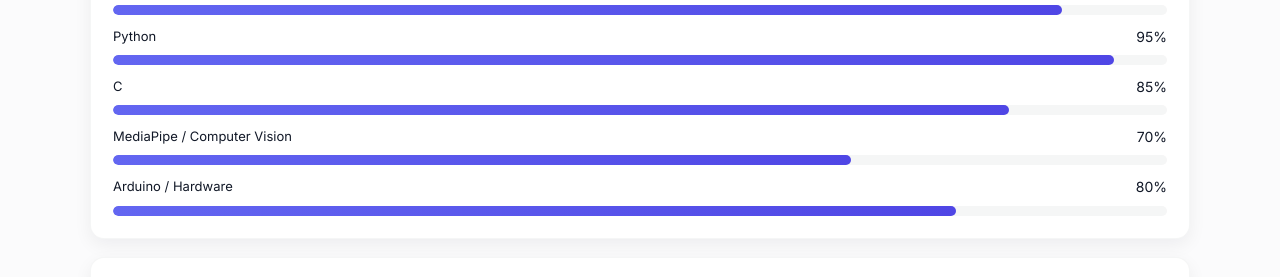
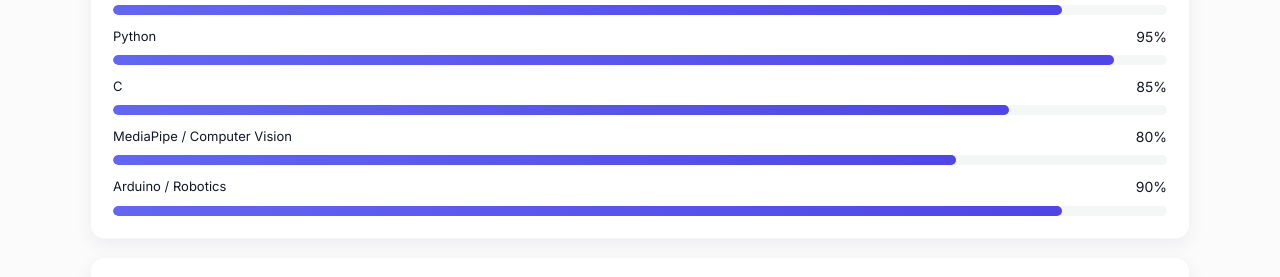
Before and after one commit to kwiinnn/Final-Project, a plain HTML site: page index.html in a window 1280 px wide. Shown: the part 2284-2561 px from the top of the page. Drawn offline with Linux system fonts and the light colour scheme.

Commit message:
Updated information

```diff
--- a/index.html
+++ b/index.html
@@ -181,12 +181,12 @@
             <div class="bar"><span style="width:85%"></span></div>
           </div>
           <div class="skill">
-            <div class="label"><span>MediaPipe / Computer Vision</span><span class="muted">70%</span></div>
-            <div class="bar"><span style="width:70%"></span></div>
+            <div class="label"><span>MediaPipe / Computer Vision</span><span class="muted">80%</span></div>
+            <div class="bar"><span style="width:80%"></span></div>
           </div>
           <div class="skill">
-            <div class="label"><span>Arduino / Hardware</span><span class="muted">80%</span></div>
-            <div class="bar"><span style="width:80%"></span></div>
+            <div class="label"><span>Arduino / Robotics</span><span class="muted">90%</span></div>
+            <div class="bar"><span style="width:90%"></span></div>
           </div>
         </div>
       </section>
@@ -236,7 +236,7 @@
         <h2>Contact</h2>
         <p class="muted" style="margin-top:6px">Want to work together, ask a question, or say hi? Send a message below.</p>
 
-        <form class="contact-form" onsubmit="event.preventDefault();alert('Thanks!')">
+        <form class="contact-form">
           <input type="text" name="name" placeholder="Your name" aria-label="Your name" required>
           <input type="email" name="email" placeholder="you@example.com" aria-label="Your email" required>
           <textarea name="message" placeholder="Tell me about your project" aria-label="Message" required></textarea>
```
